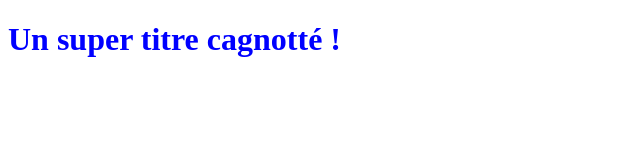
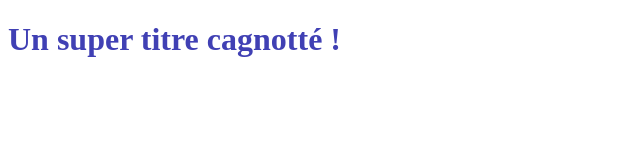
Before and after one commit to TheSmartisen/hello-world-patoche, a plain HTML site: page index.html in a window 1280 px wide. Shown: the whole page, without its empty margins (0-640 px from the left). Drawn offline with Linux system fonts and the light colour scheme.

Commit message:
Update style, turn all pages into blue

```diff
--- a/styles.css
+++ b/styles.css
@@ -1,3 +1,3 @@
 h1 {
-    color: blue;
+    color: rgb(64, 64, 180);
  }
```
